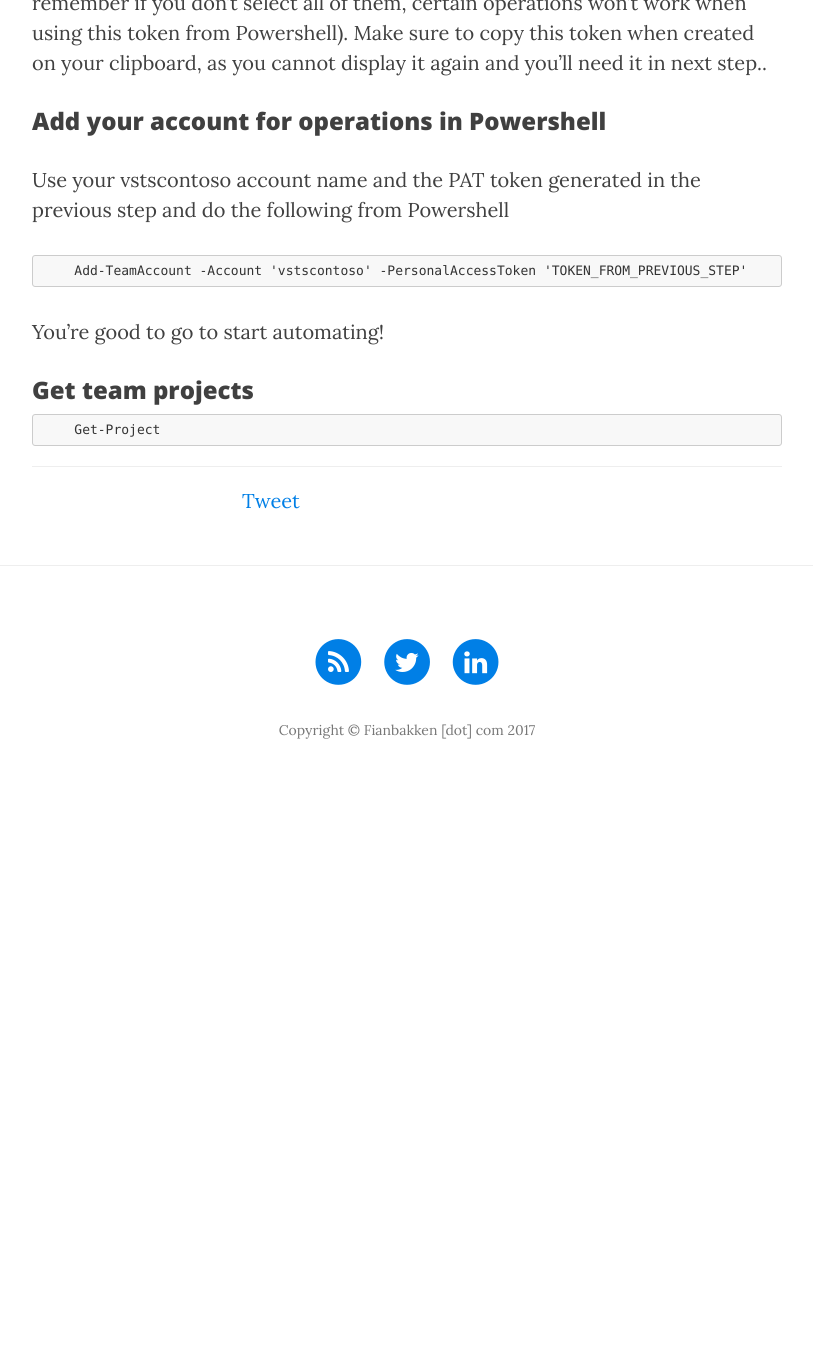
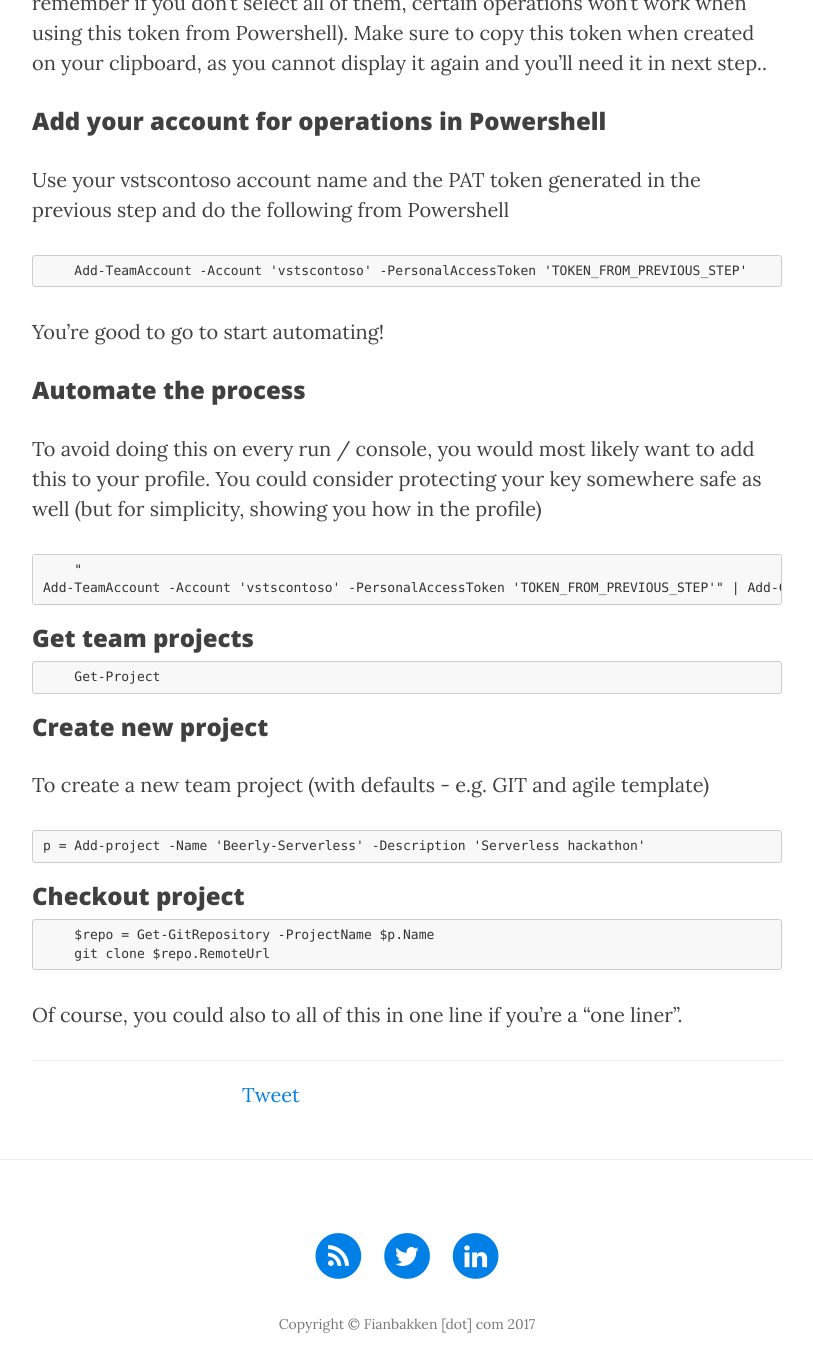
Before and after one commit to haraldfianbakken/haraldfianbakken.github.io, a Jekyll site: the page built from _posts/2017-10-14-Getting-started-with-teams-module.md, in a window 1280 px wide and 1400 px high, scrolled down 1114 px. Shown: the top 1372 px of the window, without its empty margins (233-1046 px from the left). Built offline with Jekyll 4.4.1, drawn with Linux system fonts in a browser that asks for light colours; nearby versions of some CDN libraries; comment, search, counter and statistics services are not loaded; before the commit the page ends 1920 px from its top, so only the background shows below that.

Commit message:
Updated post

````diff
--- a/_posts/2017-10-14-Getting-started-with-teams-module.md
+++ b/_posts/2017-10-14-Getting-started-with-teams-module.md
@@ -36,7 +36,28 @@
 ```
 You're good to go to start automating!
 
+### Automate the process
+To avoid doing this on every run / console, you would most likely want to add this to your profile. You could consider protecting your key somewhere safe as well (but for simplicity, showing you how in the profile)
+```
+    "
+Add-TeamAccount -Account 'vstscontoso' -PersonalAccessToken 'TOKEN_FROM_PREVIOUS_STEP'" | Add-Content $Profile.CurrentUserAllHosts -Force
+```
+
 ### Get team projects
 ```
     Get-Project
 ```
+
+### Create new project
+To create a new team project (with defaults - e.g. GIT and agile template)
+```
+p = Add-project -Name 'Beerly-Serverless' -Description 'Serverless hackathon'
+```
+
+### Checkout project
+```
+    $repo = Get-GitRepository -ProjectName $p.Name
+    git clone $repo.RemoteUrl
+```
+
+Of course, you could also to all of this in one line if you're a "one liner".
````
